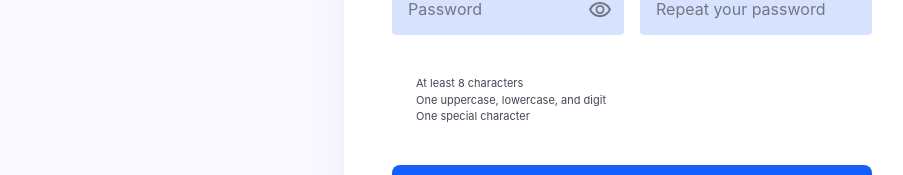
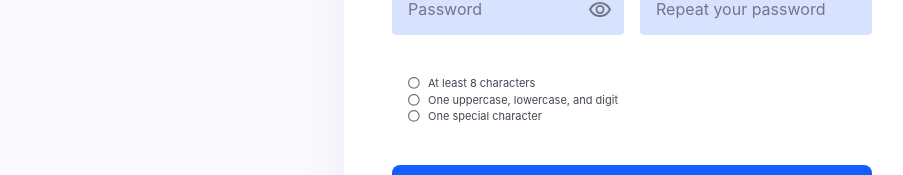
Before and after one commit to marwaZyada/Task-Management, an Angular app: page /auth/sign-up in a window 1280 px wide. Shown: the part 584-759 px from the top of the page, without its empty margins (8-911 px from the left). Built offline with nearby package versions, Linux system fonts and the light colour scheme.

Commit message:
modify password restriction

```diff
--- a/src/app/features/auth/pages/signup/signup.html
+++ b/src/app/features/auth/pages/signup/signup.html
@@ -77,12 +77,7 @@
                     </div>
                     @if (password.touched && password.hasError('required'))
                     { <p class="text-red-500 text-sm mt-1"> Password is required. </p> }
-                    @if (password.touched && password.hasError('minlength'))
-                    { <p class="text-red-500 text-sm mt-1"> Password must be at least 8 characters. </p> }
-                    @if (password.touched && password.hasError('pattern'))
-                    { <p class="text-red-500 text-sm mt-1"> Password must contain uppercase, lowercase, number and
-                        special
-                        character. </p> }
+
                 </div>
                 <!--Confirm Password-->
                 <div>
@@ -103,15 +98,15 @@
             <div class="pss-restriction rounded-md p-4   text-text mb-6">
 
                 <div class="flex items-center gap-2">
-                    <span class="text-emerald-500 font-bold"><i class="fa-regular fa-circle-check"></i></span>
+                     <img [src]="hasMinLength ? 'assets/checkedcircle.svg':'assets/circle.svg' " alt=""/>
                     <span>At least 8 characters</span>
                 </div>
                 <div class="flex items-center gap-2">
-                    <span class="text-slate-300"><i class="fa-regular fa-circle"></i></span>
+                     <img [src]="hasUppercaseLowercaseAndDigit ? 'assets/checkedcircle.svg':'assets/circle.svg'" alt=""/>
                     <span>One uppercase, lowercase, and digit</span>
                 </div>
                 <div class="flex items-center gap-2">
-                    <span class="text-slate-300"><i class="fa-regular fa-circle"></i></span>
+                    <img [src]="hasSpecialCharacter ? 'assets/checkedcircle.svg':'assets/circle.svg'" alt=""/>
                     <span>One special character</span>
                 </div>
             </div>
--- a/src/app/features/auth/pages/signup/signup.ts
+++ b/src/app/features/auth/pages/signup/signup.ts
@@ -174,4 +174,25 @@ passwordMatchValidator(
 togglePasswordVisibility(): void {
   this.showPassword = !this.showPassword;
 }
+
+// password restriction
+get hasMinLength(): boolean {
+  return (this.password.value?.length ?? 0) >= 8;
 }
+
+get hasUppercaseLowercaseAndDigit(): boolean {
+  const password = this.password.value ?? '';
+
+  return (
+    /[A-Z]/.test(password) &&
+    /[a-z]/.test(password) &&
+    /[0-9]/.test(password)
+  );
+}
+
+get hasSpecialCharacter(): boolean {
+  const password = this.password.value ?? '';
+
+  return /[^A-Za-z0-9]/.test(password);
+}
+}
```
